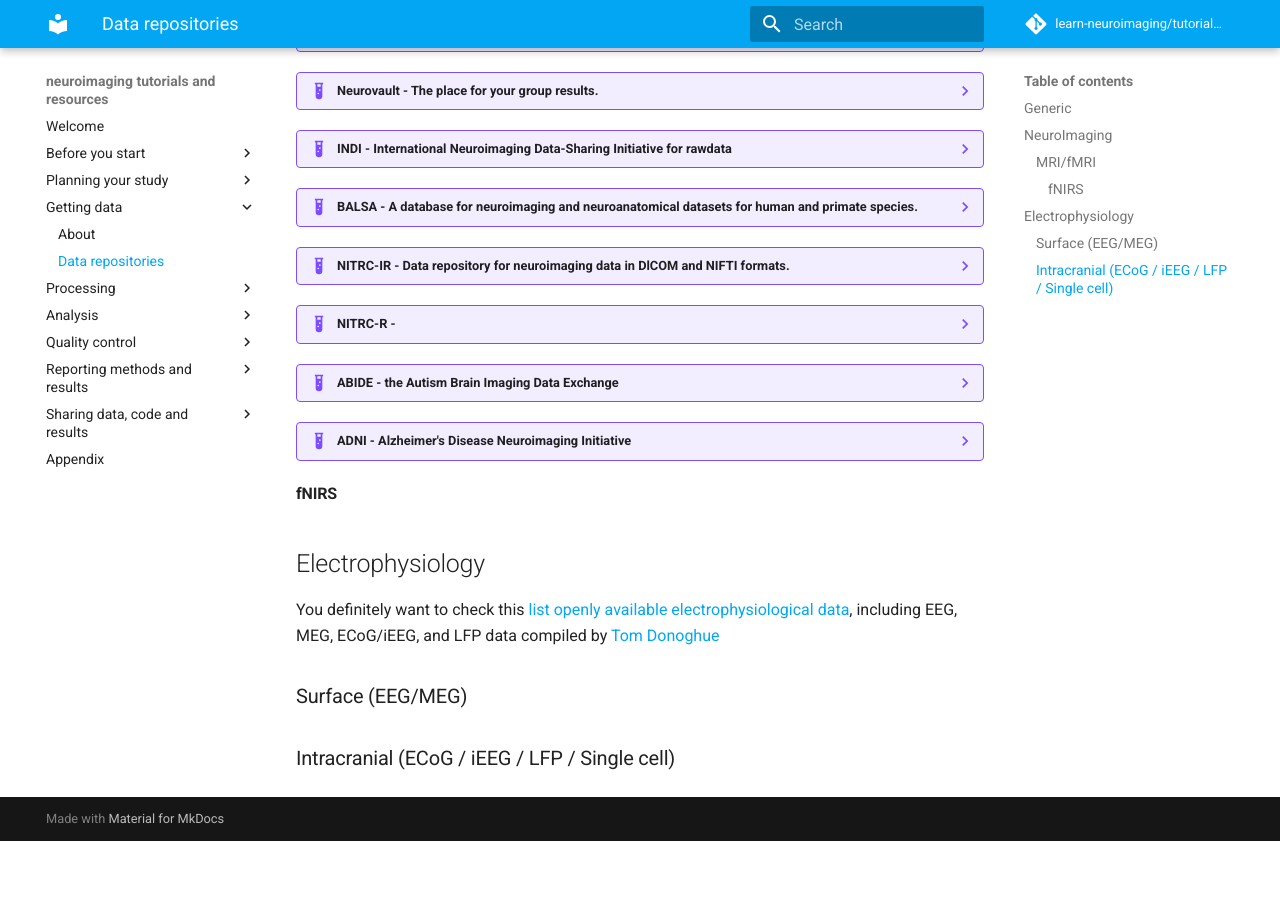
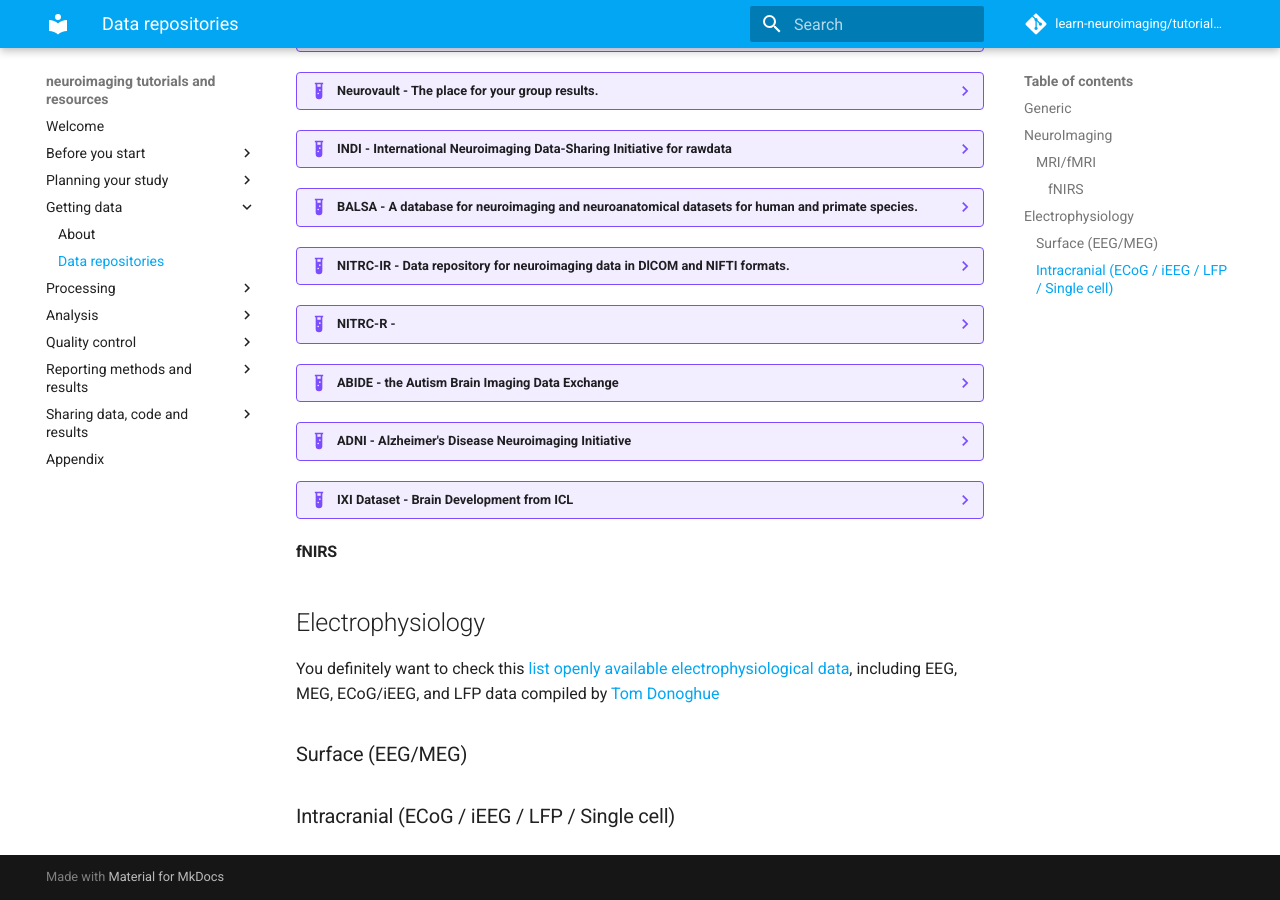
Before and after one commit to learn-neuroimaging/hitchhackers_guide_brain, an MkDocs documentation site: the page built from docs/data-repositories.md, in a window 1280 px wide and 900 px high, scrolled down 780 px. Built offline with MkDocs 1.6.1 and Material for MkDocs 9.7.7, drawn with Linux system fonts in a browser that asks for light colours; comment, search, counter and statistics services are not loaded; before the commit the page ends 1621 px from its top, so only the background shows below that; some of the changed lines change nothing that is shown.

Commit message:
Added ICL's IXI dataset
I've added the IXI dataset (https://brain-development.org/ixi-dataset/) from Imperial College London which is easy to use and play around with, I found it very useful when learning

```diff
--- a/docs/data-repositories.md
+++ b/docs/data-repositories.md
@@ -132,6 +132,15 @@ an Resources Collaboratory](https://www.nitrc.org/).
 
 <!-- [Pain repository](https://www.painrepository.org/]) -->
 
+<!-- [Brain Development IXI Dataset]([https://brain-development.org/ixi-dataset/]) -->
+??? example "IXI Dataset - Brain Development from ICL"
+    -   [database repository](https://brain-development.org/ixi-dataset/)
+    -   contact: Biomedical Image Analysis Group, Imperial College London
+    -   data type: {human} {MRI} {DTI}
+    -   RRID: [SCR_005839](https://scicrunch.org/resources/Any/record/nlx_144509-1/SCR_005839/resolver?q=*&l=)
+    -   Nearly 600 MR images from normal, healthy subjects. The MR image acquisition protocol for each subject includes: T1, T2 and PD-weighted images, MRA images, and Diffusion-weighted images (15 directions).
+
+
 #### fNIRS
 
 ## Electrophysiology
```
